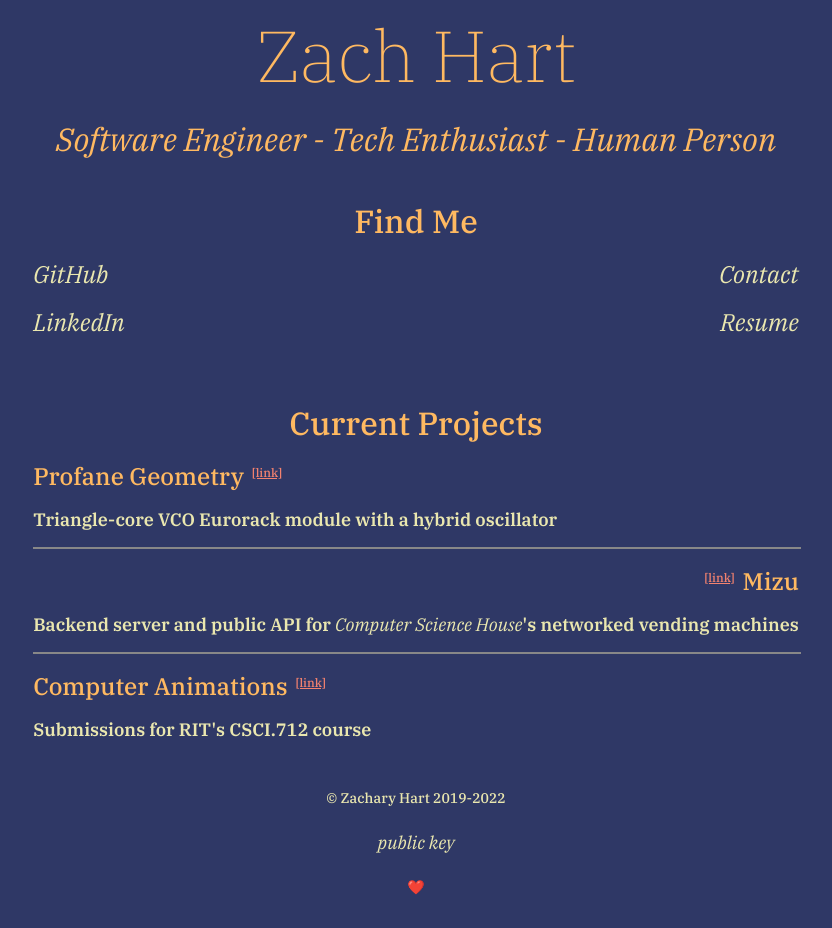
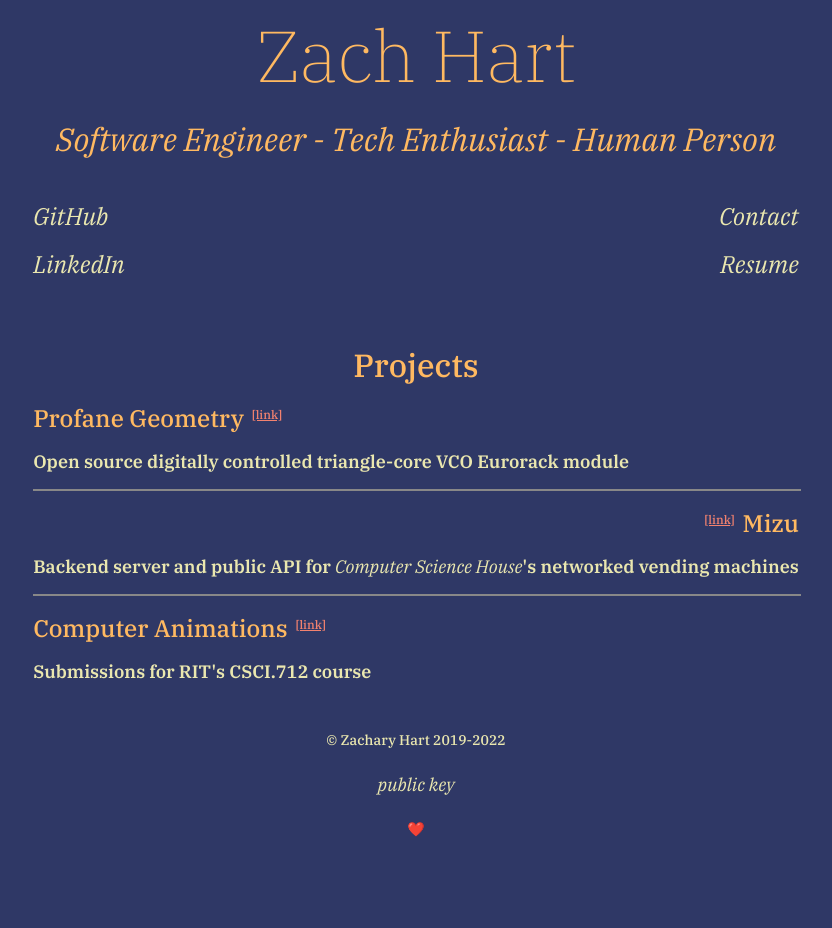
Before and after one commit to zthart/zthart.github.io, a website: page index.html in a window 1280 px wide. Shown: the whole page, without its empty margins (224-1056 px from the left). After the commit the page ends 870 px from the top, so only its background shows below. Drawn offline with Linux system fonts and the light colour scheme.

Commit message:
consistent tag ordering, clean up some wording

```diff
--- a/index.html
+++ b/index.html
@@ -21,30 +21,26 @@
            </div>
 
             <div class="col tall wide">
-                <div class="row wide">
-                    <h2>Find Me</h2>
-                </div>
-
                 <div class="row split">
                     <div class="col left">
-                        <em><p class="lead"><a href="https://github.com/zthart">GitHub</a></p></em>
-                        <em><p class="lead"><a href="https://linkedin.com/in/zthart">LinkedIn</a></p></em>
+                        <p class="lead"><a href="https://github.com/zthart"><em>GitHub</em></a></p>
+                        <p class="lead"><a href="https://linkedin.com/in/zthart"><em>LinkedIn</em></a></p>
                     </div>
                     <div class="col right">
-                        <em><p class="lead"><a href="mailto:zach@zthart.me">Contact</a></p></em>
-                        <em><p class="lead"><a href="https://github.com/zthart/resume">Resume</a></p></em>
+                        <p class="lead"><a href="mailto:zach@zthart.me"><em>Contact</em></a></p>
+                        <p class="lead"><a href="https://github.com/zthart/resume"><em>Resume</em></a></p>
                     </div>
                 </div>
             </div>
 
             <div class="col tall">
                 <div class="row wide">
-                    <h2>Current Projects</h4>
+                    <h2>Projects</h4>
                 </div>
 
                 <div class="col wide left">
                     <h3><a href="https://github.com/zthart/profane-geometry">Profane Geometry</a></h5>
-                    <p>Triangle-core VCO Eurorack module with a hybrid oscillator </p>
+                    <p>Open source digitally controlled triangle-core VCO Eurorack module</p>
                 </div>
                 <hr />
                 <div class="col wide right">
--- a/package.json
+++ b/package.json
@@ -8,7 +8,7 @@
   },
   "scripts": {
     "test": "echo \"Error: no test specified\" && exit 1",
-    "watch-css": "sass --watch css/_style.scss:css/style.min.css --style compressed"
+    "dev": "google-chrome-stable --new-window file://$INIT_CWD/index.html & sass --watch css/_style.scss:css/style.min.css --style compressed"
   },
   "repository": {
     "type": "git",
```
